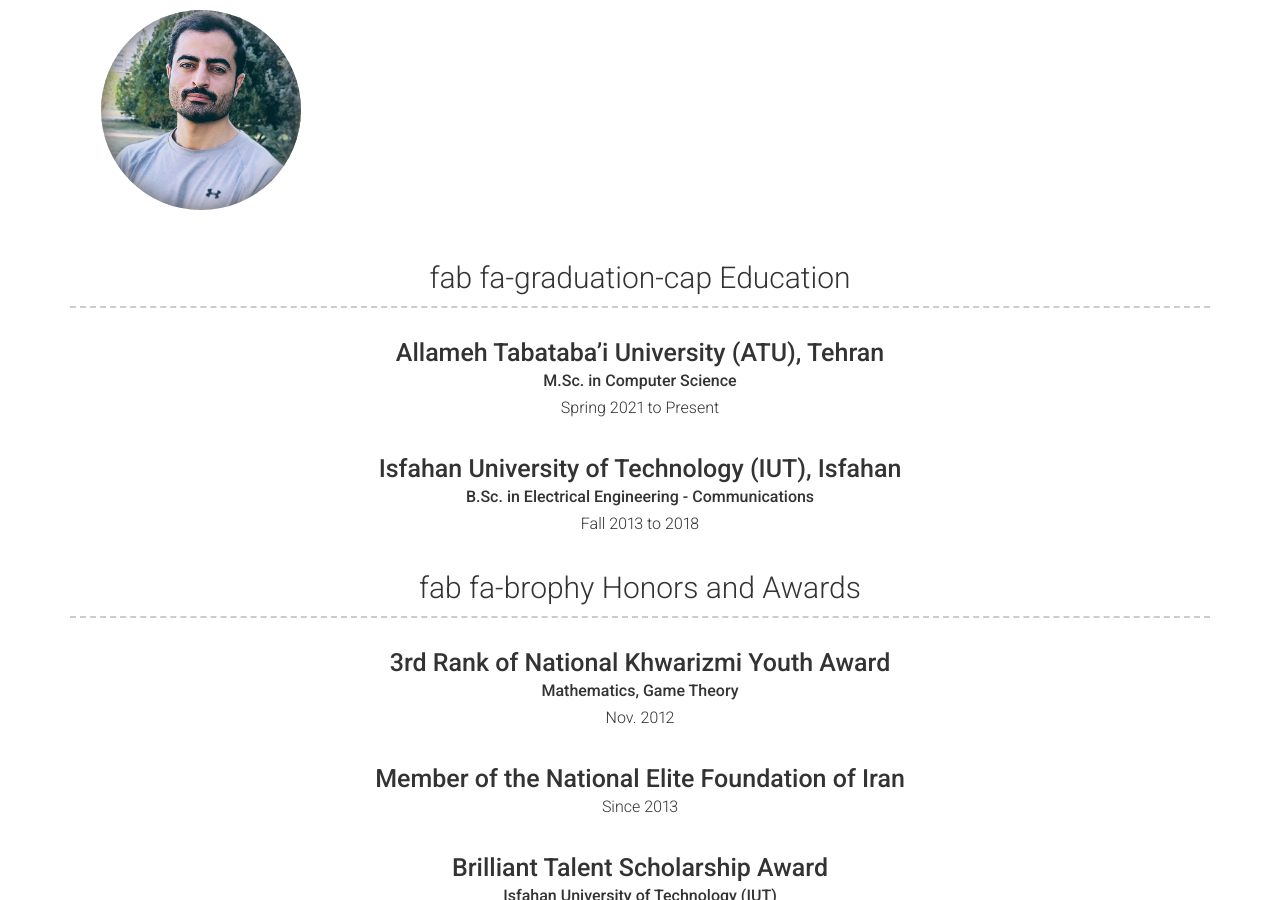
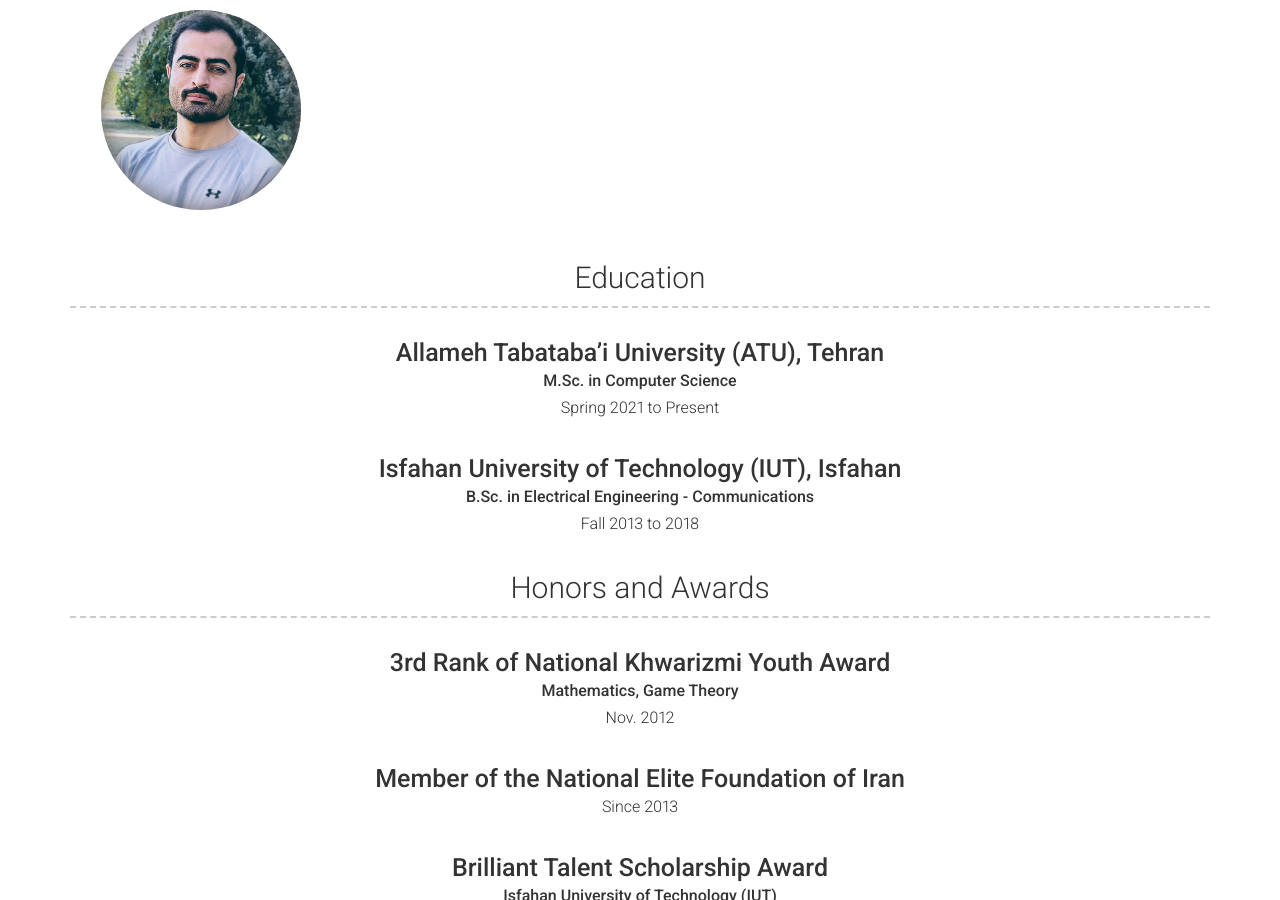
Before and after one commit to ashourzadeh7/ashourzadeh7.github.io, a Jekyll site: the page built from index.md, in a window 1280 px wide and 900 px high, scrolled down 269 px. Built offline with Jekyll 4.4.1, drawn with Linux system fonts in a browser that asks for light colours; nearby versions of some CDN libraries.

Commit message:
Update _config.yml

```diff
--- a/_config.yml
+++ b/_config.yml
@@ -60,8 +60,8 @@ about_content: | # this will include new lines to allow paragraphs
 #   - Images ![alt text](/images/landscape-trees.jpg "Trees")
 #
 content:
-  - icon: fab fa-graduation-cap
-    title: fab fa-graduation-cap Education
+  - #icon: fab fa-graduation-cap
+    title: Education
     layout: list
     content:
       - layout: top-middle
@@ -82,7 +82,8 @@ content:
         #description: | # this will include new lines to allow paragraphs
         #  Description of qualification
 
-  - title:  fab fa-brophy Honors and Awards
+  - title: Honors and Awards
+    icon: fab fa-brophy
     layout: list
     content:
       - layout: top-middle
```
